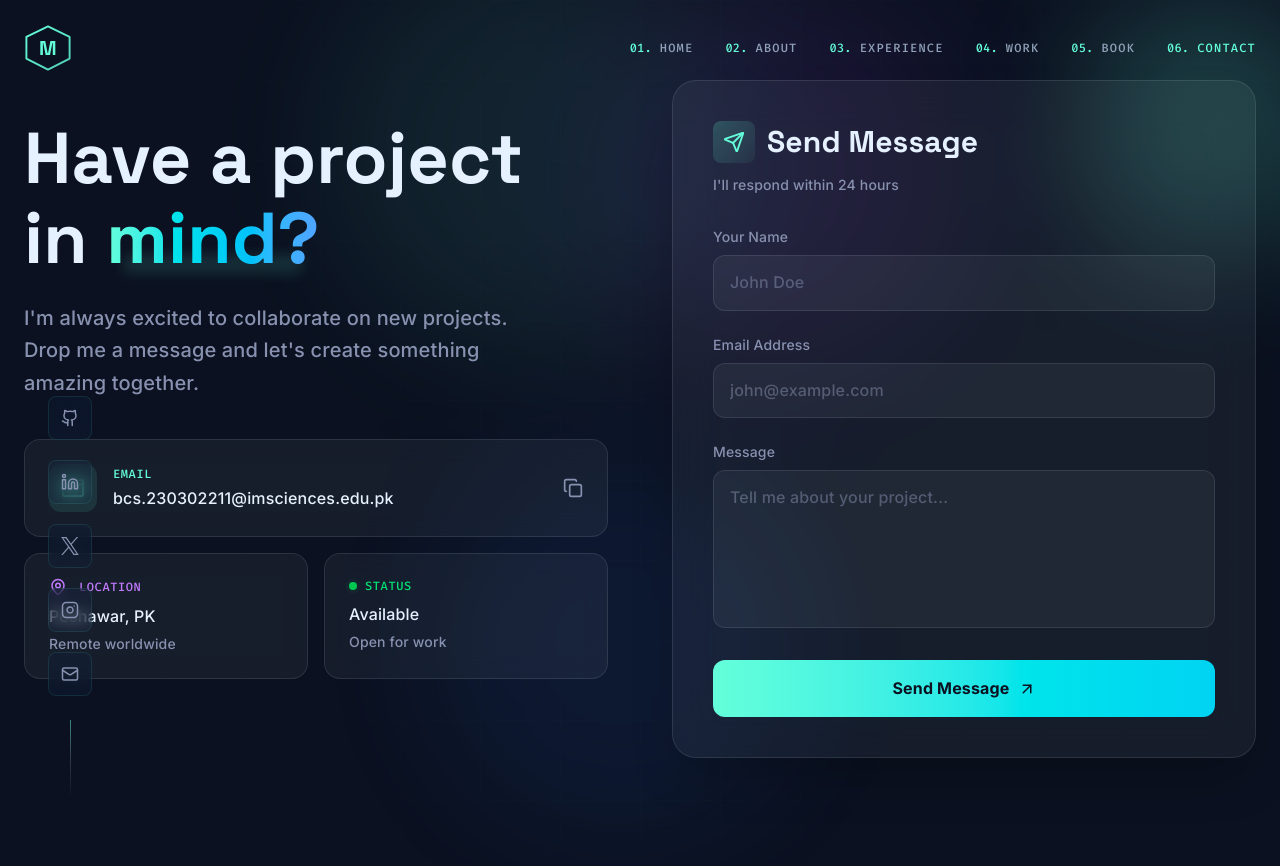
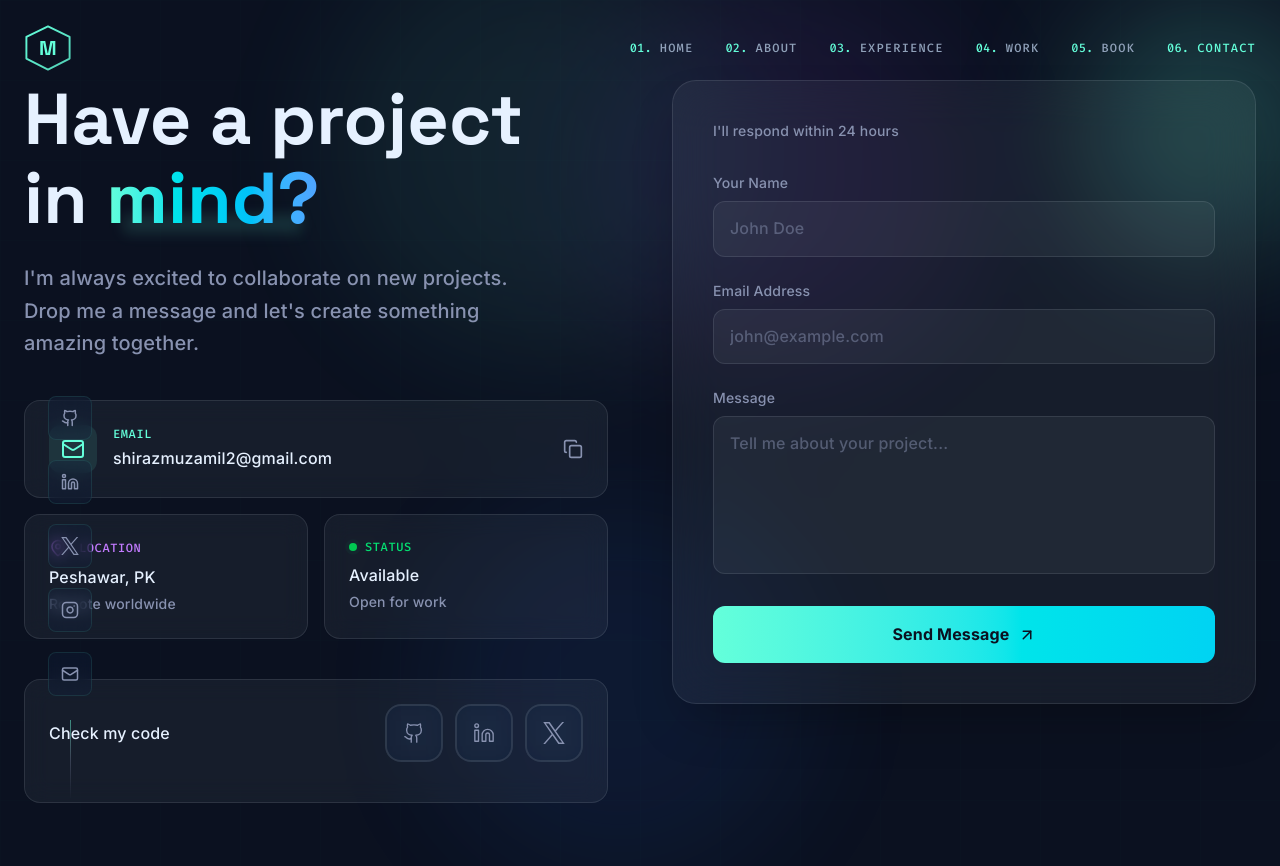
Before and after one commit to muz4miL/updated-portfolio, a Next.js app: page /contact in a window 1280 px wide. Shown: the top 866 px of the page. Before the commit the page ends 838 px from the top, so only its background shows below. Built offline with nearby package versions, Linux system fonts and the light colour scheme.

Commit message:
feat: contact page 100/100 - email change, grid alignment, social card, clean header

```diff
--- a/app/contact/page.jsx
+++ b/app/contact/page.jsx
@@ -43,7 +43,7 @@ const ContactPage = () => {
   };
 
   const handleCopy = () => {
-    navigator.clipboard.writeText("bcs.230302211@imsciences.edu.pk");
+    navigator.clipboard.writeText("shirazmuzamil2@gmail.com");
     setCopied(true);
     setTimeout(() => setCopied(false), 2000);
   };
@@ -74,7 +74,7 @@ const ContactPage = () => {
 
       <div className="relative z-10 min-h-screen flex items-center justify-center px-6 py-20">
         <div className="w-full max-w-7xl">
-          <div className="grid grid-cols-1 lg:grid-cols-2 gap-16 items-center">
+          <div className="grid grid-cols-1 lg:grid-cols-2 gap-16 items-start">
             {/* Left Side - Hero Content */}
             <motion.div
               initial={{ opacity: 0, x: -50 }}
@@ -137,7 +137,7 @@ const ContactPage = () => {
                       </div>
                       <div>
                         <p className="text-xs font-mono text-teal uppercase tracking-wider mb-1">Email</p>
-                        <p className="text-white font-medium">bcs.230302211@imsciences.edu.pk</p>
+                        <p className="text-white font-medium">shirazmuzamil2@gmail.com</p>
                       </div>
                     </div>
                     <div className="text-slate group-hover:text-teal transition-colors">
@@ -171,14 +171,16 @@ const ContactPage = () => {
                 </div>
               </motion.div>
 
-              {/* Social Links - Completely Hidden (using bottom section instead) */}
+              {/* Social Links - Desktop Only Card */}
               <motion.div
                 initial={{ opacity: 0, y: 20 }}
                 animate={{ opacity: 1, y: 0 }}
                 transition={{ delay: 0.6 }}
-                className="hidden"
+                className="hidden md:block"
               >
-                <p className="text-slate text-sm mb-4">Connect with me</p>
+                <div className="p-6 rounded-2xl bg-white/5 backdrop-blur-md border border-white/10">
+                  <div className="flex items-center justify-between mb-4">
+                    <p className="text-white font-medium">Check my code</p>
                     <div className="flex gap-3">
                       {socialLinks.map((social, i) => (
                         <PremiumSocialIcon
@@ -190,6 +192,8 @@ const ContactPage = () => {
                           delay={i * 0.1}
                         />
                       ))}
+                    </div>
+                  </div>
                 </div>
               </motion.div>
             </motion.div>
@@ -207,14 +211,6 @@ const ContactPage = () => {
               <div className="relative p-8 md:p-10 rounded-3xl bg-white/5 backdrop-blur-xl border border-white/10 shadow-2xl">
                 {/* Form Header */}
                 <div className="mb-8">
-                  <div className="flex items-center gap-3 mb-3">
-                    <div className="p-2.5 rounded-lg bg-gradient-to-br from-teal/20 to-teal/5">
-                      <Send size={22} className="text-teal" />
-                    </div>
-                    <h2 className="font-heading text-2xl md:text-3xl text-white font-bold">
-                      Send Message
-                    </h2>
-                  </div>
                   <p className="text-slate text-sm">I'll respond within 24 hours</p>
                 </div>
 
```
Lines whose indentation alone changed are shown as unchanged.
